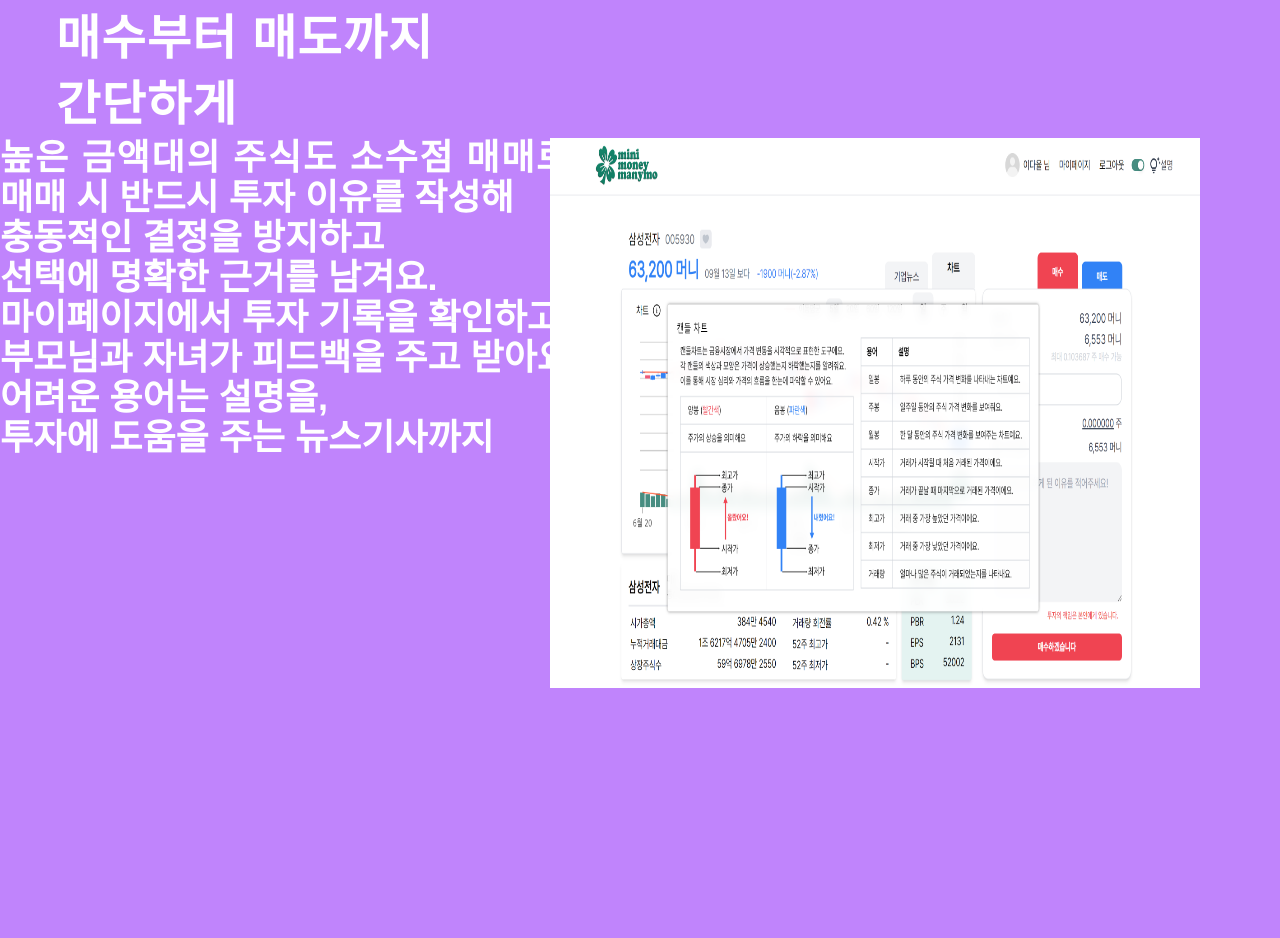
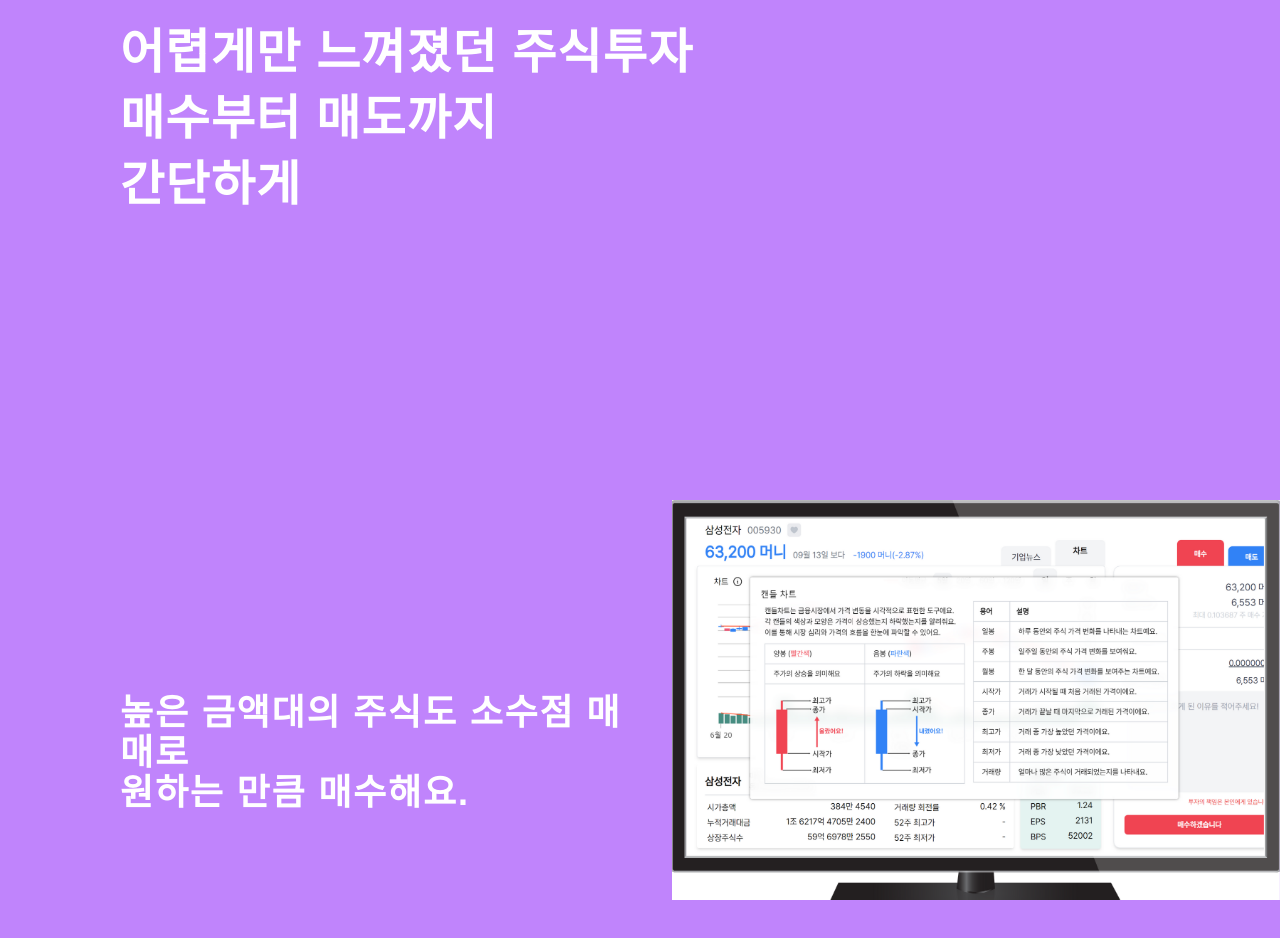
Before and after one commit to minimoneymanymo/minimoneymanymo, a React (Vite) app in the folder FE/minimoneymanymo/: page /intro in a window 1280 px wide. Shown: the part 1700-2638 px from the top of the page. Built offline with nearby package versions, Linux system fonts and the light colour scheme; no server answers; a web font is replaced by a local one; what igniteui-react-charts would draw is missing.

Commit message:
feat: 애니메이션 일부 적용 및 글자 삽입

```diff
--- a/FE/minimoneymanymo/src/pages/main/IntroPage.tsx
+++ b/FE/minimoneymanymo/src/pages/main/IntroPage.tsx
@@ -1,20 +1,23 @@
-import React from "react"
-import child_trade_over from "@/public/intro_images/child_trade_hover.png"
-import childTradeHover from "/intro_images/child_trade_hover.png"
+import React, { useEffect } from "react"
+import { motion } from "framer-motion"
 
 // 페이지 내용 컴포넌트들
 const Page1Content = () => (
   <div className="flex h-screen w-screen items-center justify-center bg-blue-400 text-white">
-    <h1 className="text-center text-6xl font-bold leading-snug">
+    <motion.h1
+      initial={{ opacity: 0, y: "50px" }}
+      animate={{ opacity: 1, y: "0px", transition: { duration: 1 } }}
+      className="text-center text-6xl font-bold leading-normal tracking-wide"
+    >
       청소년 경제 교육의 모든 것 <br />
-      미니머니마니모에서 <br />
+      미니머니마니모 에서 <br />
       유용하고 편리하게
-    </h1>
+    </motion.h1>
   </div>
 )
 const Page2Content = () => (
-  <div className="flex h-screen w-screen items-center justify-center bg-green-400">
-    <h1 className="text-center text-4xl font-bold leading-normal text-white">
+  <div className="flex h-[600px] w-screen items-center justify-center bg-green-400">
+    <h1 className="text-center text-4xl font-bold leading-normal tracking-wide text-white">
       용돈으로 주식을 투자하며 돈의 가치를 배워보세요. <br /> 다양한 콘텐츠로
       경제를 이해하고 실력을 키우는 서비스, <br />
       용돈을 불리며 얻는 재미를 미니머니마니모에서 시작해보세요.
@@ -24,38 +27,47 @@
 )
 //**** 매매 설명 ****
 const Page3Content = () => (
-  <div className="relative h-[2500px] w-screen flex-col justify-center gap-8 bg-purple-400">
-    <h1 className="ml-14 text-4xl font-bold tracking-widest text-white">
+  <div className="flex h-[2500px] w-full justify-center gap-8 bg-purple-400">
+    <div className="flex w-1/2 flex-col gap-[400px] pt-[250px]">
+      {/* <h1 className="ml-[120px] mt-[140px] text-4xl font-bold tracking-widest text-white">
         투자
-    </h1>
-    <h1 className="ml-14 text-5xl font-bold leading-snug tracking-wide text-white">
+      </h1> */}
+      <h1 className="ml-[120px] mt-[70px] w-[600px] text-5xl font-bold leading-snug tracking-wide text-white">
         어렵게만 느껴졌던 주식투자
         <br />
         매수부터 매도까지 <br />
         간단하게
       </h1>
-    <img
-      className="s t b absolute end-20"
-      src="/intro_images/child_trade_hover.png"
-      alt="아이 호버 이미지"
-      style={{ width: "650px", height: "550px" }}
-    />
-    <h1 className="text-4xl font-bold tracking-wider text-white">
-      높은 금액대의 주식도 소수점 매매로 원하는 만큼 매수해요.
+      <h1 className="ml-[120px] mt-[75px] text-4xl font-bold tracking-wider text-white">
+        높은 금액대의 주식도 소수점 매매로 <br />
+        원하는 만큼 매수해요.
       </h1>
-    <h1 className="text-4xl font-bold text-white">
+      <h1 className="ml-[120px] mt-[75px] text-4xl font-bold tracking-wider text-white">
         매매 시 반드시 투자 이유를 작성해 <br />
         충동적인 결정을 방지하고 <br />
         선택에 명확한 근거를 남겨요.
       </h1>
-    <h1 className="text-4xl font-bold text-white">
+      <h1 className="ml-[120px] mt-[75px] text-4xl font-bold tracking-wider text-white">
         마이페이지에서 투자 기록을 확인하고 <br />
         부모님과 자녀가 피드백을 주고 받아요.
       </h1>
-    <h1 className="text-4xl font-bold text-white">
+      <h1 className="ml-[120px] mt-[75px] text-4xl font-bold tracking-wider text-white">
         어려운 용어는 설명을, <br />
         투자에 도움을 주는 뉴스기사까지
       </h1>
+    </div>
+    <div className="w-1/2">
+      <img
+        className="end-28 left-[700px] top-[50px] mt-[800px]"
+        src="/intro_images/babyHoverMonitor.png"
+        alt="아이 호버 이미지"
+        style={{
+          width: "650px",
+          height: "400px",
+          position: "sticky",
+        }}
+      />
+    </div>
   </div>
 )
 const Page4Content = () => (
@@ -121,6 +133,12 @@
 ]
 
 const App: React.FC = () => {
+  useEffect(() => {
+    const handleScroll = () => {
+      console.log(window.scrollY)
+    }
+    window.addEventListener("scroll", handleScroll)
+  }, [])
   return (
     <div>
       {pages.map((page, index) => (
```
Also changed, not shown: FE/minimoneymanymo/public/intro_images/babyHoverMonitor.png (added), 1 other file (tests, documents, lock files or other folders). Lines whose indentation alone changed are shown as unchanged.
